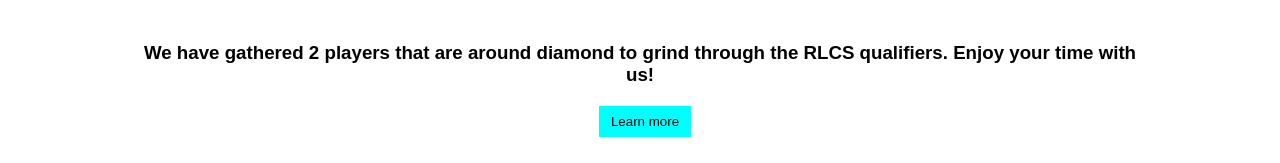
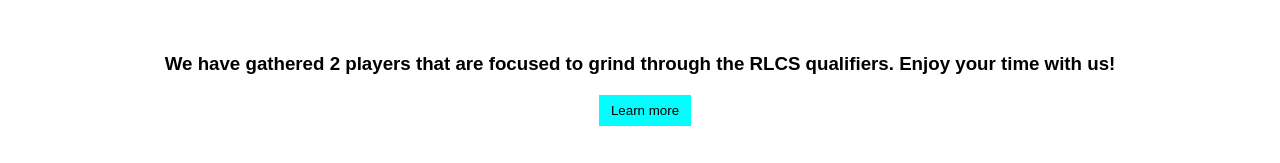
Before and after one commit to BlazingViking/BlazingViking.github.io, a plain HTML site: page index.html in a window 1280 px wide. Shown: the part 411-574 px from the top of the page. Drawn offline with Linux system fonts and the light colour scheme.

Commit message:
Update index.html

```diff
--- a/index.html
+++ b/index.html
@@ -147,7 +147,7 @@
       <h1>Welcome to Regality's homepage!</h1>
       <h3>Regality is a team founded in 2024 and with he goal to win RLCS. Regality was originally named RegalRiders but was changed later. </h3><br>
       <br>
-      <h3>We have gathered 2 players that are around diamond to grind through the RLCS qualifiers. Enjoy your time with us!</h3>
+      <h3>We have gathered 2 players that are focused to grind through the RLCS qualifiers. Enjoy your time with us!</h3>
       <div class="button-container">
         <button class="button" onclick="window.location.href='players.html'">Learn more</button>
       </div>
```
